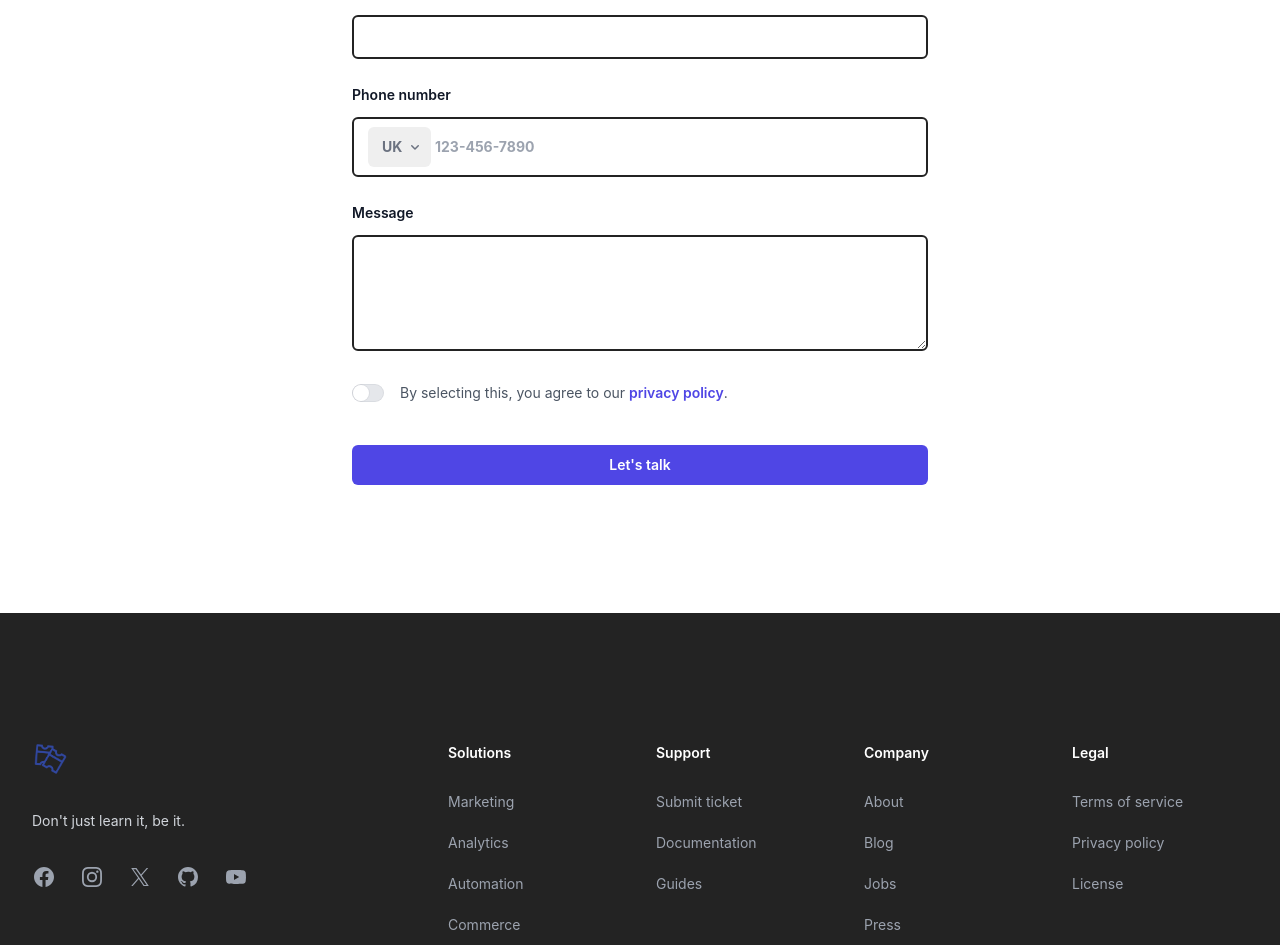
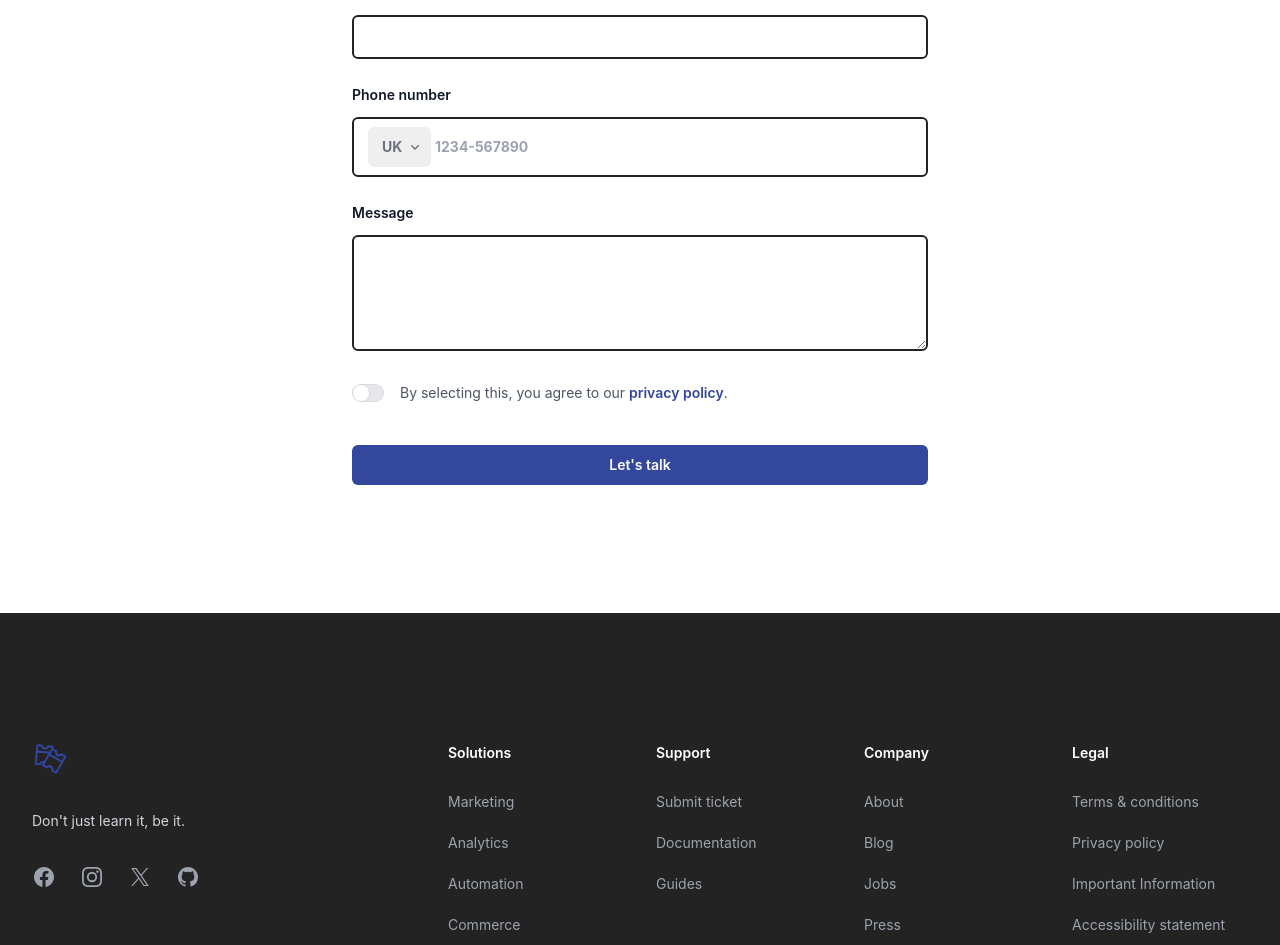
Before and after one commit to andrwsm/evently-landing, a React (Create React App) app: page /contact in a window 1280 px wide. Shown: the part 607-1552 px from the top of the page. Built offline with nearby package versions, Linux system fonts and the light colour scheme.

Commit message:
last commit link style

```diff
--- a/src/components/Footer.js
+++ b/src/components/Footer.js
@@ -3,7 +3,7 @@ import EventlyIcon from '../assets/eventlyLogos/EventlyIcon.png';
 
 
 const navigation = {
-    solutions: [
+    sitemap: [
       { name: 'Marketing', href: '#' },
       { name: 'Analytics', href: '#' },
       { name: 'Automation', href: '#' },
@@ -22,9 +22,10 @@ const navigation = {
       { name: 'Press', href: '#' },
     ],
     legal: [
-      { name: 'Terms of service', href: '#' },
+      { name: 'Terms & conditions', href: '#' },
       { name: 'Privacy policy', href: '#' },
-      { name: 'License', href: '#' },
+      { name: 'Important Information', href: '#' },
+      { name: 'Accessibility statement', href: '#' },
     ],
     social: [
       {
@@ -75,19 +76,6 @@ const navigation = {
           </svg>
         ),
       },
-      {
-        name: 'YouTube',
-        href: '#',
-        icon: (props) => (
-          <svg fill="currentColor" viewBox="0 0 24 24" {...props}>
-            <path
-              fillRule="evenodd"
-              d="M19.812 5.418c.861.23 1.538.907 1.768 1.768C21.998 8.746 22 12 22 12s0 3.255-.418 4.814a2.504 2.504 0 0 1-1.768 1.768c-1.56.419-7.814.419-7.814.419s-6.255 0-7.814-.419a2.505 2.505 0 0 1-1.768-1.768C2 15.255 2 12 2 12s0-3.255.417-4.814a2.507 2.507 0 0 1 1.768-1.768C5.744 5 11.998 5 11.998 5s6.255 0 7.814.418ZM15.194 12 10 15V9l5.194 3Z"
-              clipRule="evenodd"
-            />
-          </svg>
-        ),
-      },
     ],
   }
 
@@ -125,7 +113,7 @@ const navigation = {
 
                   <h3 className="text-sm/6 font-semibold text-white">Solutions</h3>
                   <ul role="list" className="mt-6 space-y-4">
-                    {navigation.solutions.map((item) => (
+                    {navigation.sitemap.map((item) => (
                       <li key={item.name}>
                         <a href={item.href} className="text-sm/6 text-gray-400 hover:text-white">
 
--- a/src/components/tier2Pages/contact.js
+++ b/src/components/tier2Pages/contact.js
@@ -23,7 +23,8 @@ export default function Contact() {
       </div>
       <div className="mx-auto max-w-2xl text-center">
         <h2 className="text-4xl font-semibold tracking-tight text-balance text-gray-900 sm:text-5xl">Contact us</h2>
-        <p className="mt-2 text-lg/8 text-gray-600">Aute magna irure deserunt veniam aliqua magna enim voluptate.</p>
+        <p className="mt-2 text-lg/8 text-gray-600">Have questions or need assistance? Feel free to reach out to us!
+        </p>
       </div>
       <form action="a0139e0eabd5711df2cfaf270dbeddd9" method="POST" className="mx-auto mt-16 max-w-xl sm:mt-20">
         <div className="grid grid-cols-1 gap-x-8 gap-y-6 sm:grid-cols-2">
@@ -110,7 +111,7 @@ export default function Contact() {
                   id="phone-number"
                   name="phone-number"
                   type="text"
-                  placeholder="123-456-7890"
+                  placeholder="1234-567890"
                   className="block min-w-0 grow py-1.5 pr-3 pl-1 text-base text-gray-900 placeholder:text-gray-400 focus:outline-none sm:text-sm/6"
                 />
               </div>
@@ -151,7 +152,7 @@ export default function Contact() {
             </div>
             <Label className="text-sm/6 text-gray-600">
               By selecting this, you agree to our{' '}
-              <a href="#" className="font-semibold text-indigo-600">
+              <a href="#" className="font-semibold text-dark-sky hover:underline">
                 privacy&nbsp;policy
               </a>
               .
@@ -161,8 +162,8 @@ export default function Contact() {
         <div className="mt-10">
           <button
             type="submit"
-            className="block w-full rounded-md bg-indigo-600 px-3.5 py-2.5 text-center text-sm font-semibold text-white
-             shadow-xs hover:bg-indigo-500 focus-visible:outline-2 focus-visible:outline-offset-2 focus-visible:outline-indigo-600"
+            className="block w-full rounded-md bg-dark-sky px-3.5 py-2.5 text-center text-sm font-semibold text-white
+             shadow-xs hover:bg-midnight-sky focus-visible:outline-2 focus-visible:outline-offset-2 focus-visible:outline-indigo-600"
           >
             Let's talk
           </button>
@@ -171,175 +172,3 @@ export default function Contact() {
     </div>
   )
 }
-
-
-// 'use client'
-
-// import { useState } from 'react'
-// import { ChevronDownIcon } from '@heroicons/react/16/solid'
-// import { Field, Label, Switch } from '@headlessui/react'
-
-// export default function Contact() {
-//   const [agreed, setAgreed] = useState(false)
-
-//   return (
-//     <div className="isolate bg-white px-6 py-24 sm:py-32 lg:px-8">
-//       <div
-//         aria-hidden="true"
-//         className="absolute inset-x-0 top-[-10rem] -z-10 transform-gpu overflow-hidden blur-3xl sm:top-[-20rem]"
-//       >
-//         <div
-//           style={{
-//             clipPath:
-//               'polygon(74.1% 44.1%, 100% 61.6%, 97.5% 26.9%, 85.5% 0.1%, 80.7% 2%, 72.5% 32.5%, 60.2% 62.4%, 52.4% 68.1%, 47.5% 58.3%, 45.2% 34.5%, 27.5% 76.7%, 0.1% 64.9%, 17.9% 100%, 27.6% 76.8%, 76.1% 97.7%, 74.1% 44.1%)',
-//           }}
-//           className="relative left-1/2 -z-10 aspect-1155/678 w-[36.125rem] max-w-none -translate-x-1/2 rotate-[30deg] bg-linear-to-tr from-[#ff80b5] to-[#9089fc] opacity-30 sm:left-[calc(50%-40rem)] sm:w-[72.1875rem]"
-//         />
-//       </div>
-//       <div className="mx-auto max-w-2xl text-center">
-//         <h2 className="text-4xl font-semibold tracking-tight text-balance text-gray-900 sm:text-5xl">Contact us</h2>
-//         <p className="mt-2 text-lg/8 text-gray-600">Aute magna irure deserunt veniam aliqua magna enim voluptate.</p>
-//       </div>
-//       <form action="a0139e0eabd5711df2cfaf270dbeddd9" method="POST" className="mx-auto mt-16 max-w-xl sm:mt-20">
-//         <div className="grid grid-cols-1 gap-x-8 gap-y-6 sm:grid-cols-2">
-//           <div>
-//             <label htmlFor="first-name" className="block text-sm/6 font-semibold text-gray-900 border-black">
-//               First name
-//             </label>
-//             <div className="mt-2.5">
-//               <input
-//                 id="first-name"
-//                 name="first-name"
-//                 type="text"
-//                 autoComplete="given-name"
-//                 className="lock w-full rounded-md bg-white px-3.5 py-2 text-base text-gray-900 border-2 border-black font-bold placeholder:text-gray-400 focus:outline-2 focus:outline-black"
-//                 required
-//               />
-//             </div>
-//           </div>
-//           <div>
-//             <label htmlFor="last-name" className="block text-sm/6 font-semibold text-gray-900">
-//               Last name
-//             </label>
-//             <div className="mt-2.5">
-//               <input
-//                 id="last-name"
-//                 name="last-name"
-//                 type="text"
-//                 autoComplete="family-name"
-//                 className="lock w-full rounded-md bg-white px-3.5 py-2 text-base text-gray-900 border-2 border-black font-bold placeholder:text-gray-400 focus:outline-2 focus:outline-black"
-//                 required
-//               />
-//             </div>
-//           </div>
-//           <div className="sm:col-span-2">
-//             <label htmlFor="company" className="block text-sm/6 font-semibold text-gray-900">
-//               Company
-//             </label>
-//             <div className="mt-2.5">
-//               <input
-//                 id="company"
-//                 name="company"
-//                 type="text"
-//                 autoComplete="organization"
-//                 className="lock w-full rounded-md bg-white px-3.5 py-2 text-base text-gray-900 border-2 border-black font-bold placeholder:text-gray-400 focus:outline-2 focus:outline-black"
-//               />
-//             </div>
-//           </div>
-//           <div className="sm:col-span-2">
-//             <label htmlFor="email" className="block text-sm/6 font-semibold text-gray-900">
-//               Email
-//             </label>
-//             <div className="mt-2.5">
-//               <input
-//                 id="email"
-//                 name="email"
-//                 type="email"
-//                 autoComplete="email"
-//                 className="lock w-full rounded-md bg-white px-3.5 py-2 text-base text-gray-900 border-2 border-black font-bold placeholder:text-gray-400 focus:outline-2 focus:outline-black"
-//                 required
-//               />
-//             </div>
-//           </div>
-//           <div className="sm:col-span-2">
-//             <label htmlFor="phone-number" className="block text-sm/6 font-semibold text-gray-900">
-//               Phone number
-//             </label>
-//             <div className="mt-2.5 lock w-full rounded-md bg-white px-3.5 py-2 text-base text-gray-900 border-2 border-black font-bold placeholder:text-gray-400 focus:outline-2 focus:outline-black">
-//               <div className="flex rounded-md bg-white outline-1 -outline-offset-1 outline-gray-300 has-[input:focus-within]:outline-2 has-[input:focus-within]:-outline-offset-2 has-[input:focus-within]:outline-indigo-600">
-//                 <div className="grid shrink-0 grid-cols-1 focus-within:relative">
-//                   <select
-//                     id="country"
-//                     name="country"
-//                     autoComplete="country"
-//                     aria-label="Country"
-//                     className="col-start-1 row-start-1 w-full appearance-none rounded-md py-2 pr-7 pl-3.5 text-base text-gray-500 placeholder:text-gray-400 focus:outline-2 focus:-outline-offset-2 focus:outline-indigo-600 sm:text-sm/6"
-//                   >
-//                     <option>UK</option>
-//                     <option>US</option>
-//                     <option>EU</option>
-//                   </select>
-//                   <ChevronDownIcon
-//                     aria-hidden="true"
-//                     className="pointer-events-none col-start-1 row-start-1 mr-2 size-5 self-center justify-self-end text-gray-500 sm:size-4"
-//                   />
-//                 </div>
-//                 <input
-//                   id="phone-number"
-//                   name="phone-number"
-//                   type="text"
-//                   placeholder="123-456-7890"
-//                   className="block min-w-0 grow py-1.5 pr-3 pl-1 text-base text-gray-900 placeholder:text-gray-400 focus:outline-none sm:text-sm/6"
-//                 />
-//               </div>
-//             </div>
-//           </div>
-//           <div className="sm:col-span-2">
-//             <label htmlFor="message" className="block text-sm/6 font-semibold text-gray-900">
-//               Message
-//             </label>
-//             <div className="mt-2.5">
-//               <textarea
-//                 id="message"
-//                 name="message"
-//                 rows={4}
-//                 className="lock w-full rounded-md bg-white px-3.5 py-2 text-base text-gray-900 border-2 border-black font-bold placeholder:text-gray-400 focus:outline-2 focus:outline-black"
-//                 defaultValue={''}
-//               />
-//             </div>
-//           </div>
-//           <Field className="flex gap-x-4 sm:col-span-2">
-//             <div className="flex h-6 items-center">
-//               <Switch
-//                 checked={agreed}
-//                 onChange={setAgreed}
-//                 className="group flex w-8 flex-none cursor-pointer rounded-full bg-gray-200 p-px ring-1 ring-gray-900/5 transition-colors duration-200 ease-in-out ring-inset focus-visible:outline-2 focus-visible:outline-offset-2 focus-visible:outline-indigo-600 data-checked:bg-indigo-600"
-//               >
-//                 <span className="sr-only">Agree to policies</span>
-//                 <span
-//                   aria-hidden="true"
-//                   className="size-4 transform rounded-full bg-white ring-1 shadow-xs ring-gray-900/5 transition duration-200 ease-in-out group-data-checked:translate-x-3.5"
-//                 />
-//               </Switch>
-//             </div>
-//             <Label className="text-sm/6 text-gray-600">
-//               By selecting this, you agree to our{' '}
-//               <a href="#" className="font-semibold text-indigo-600">
-//                 privacy&nbsp;policy
-//               </a>
-//               .
-//             </Label>
-//           </Field>
-//         </div>
-//         <div className="mt-10">
-//           <button
-//             type="submit"
-//             className="block w-full rounded-md bg-indigo-600 px-3.5 py-2.5 text-center text-sm font-semibold text-white shadow-xs hover:bg-indigo-500 focus-visible:outline-2 focus-visible:outline-offset-2 focus-visible:outline-indigo-600"
-//           >
-//             Let's talk
-//           </button>
-//         </div>
-//       </form>
-//     </div>
-//   )
-// }
```
Also changed, not shown: src/components/Header.js (+4 -4 lines), src/assets/eventlyLogos/EventlyIconWhite.png (added).
